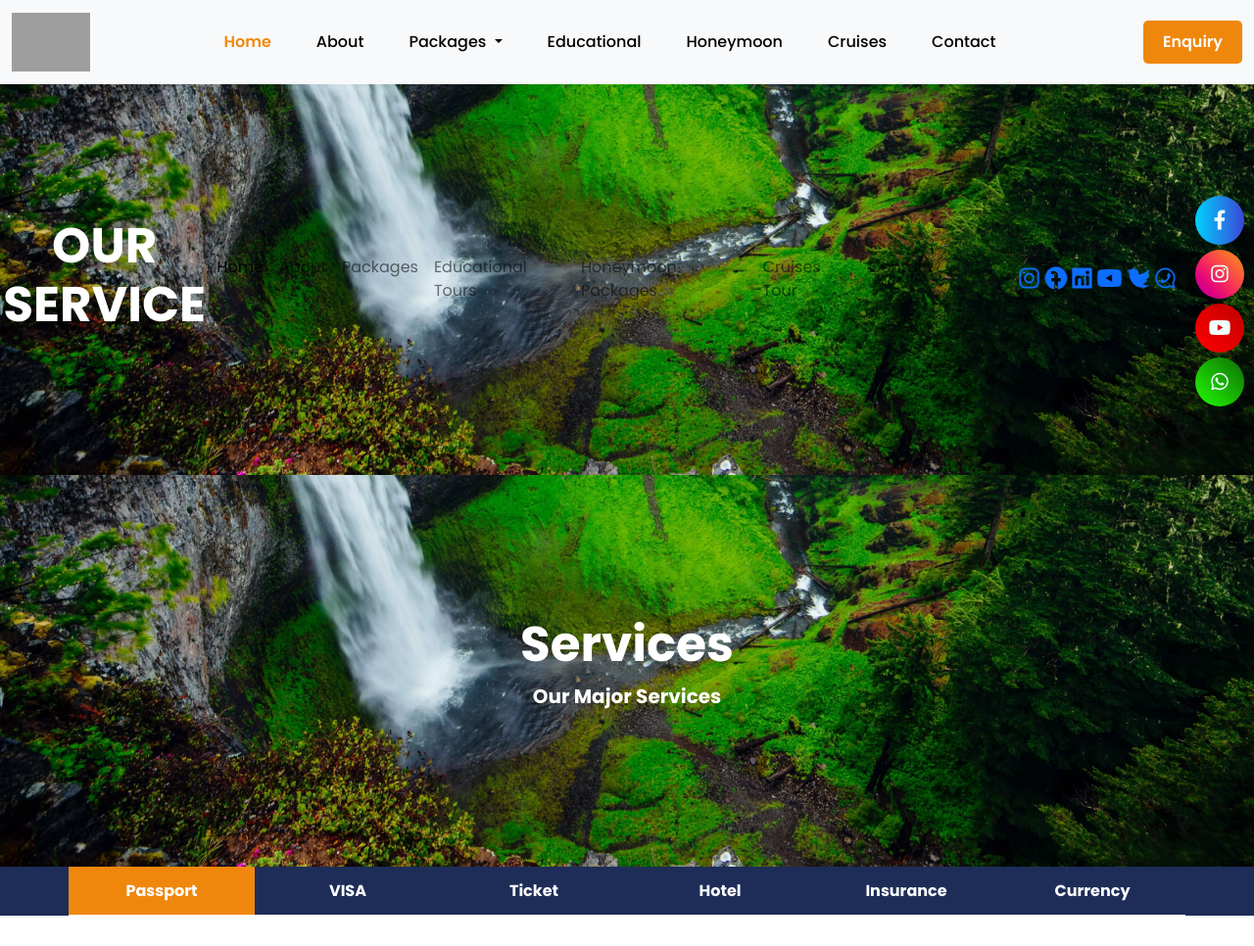
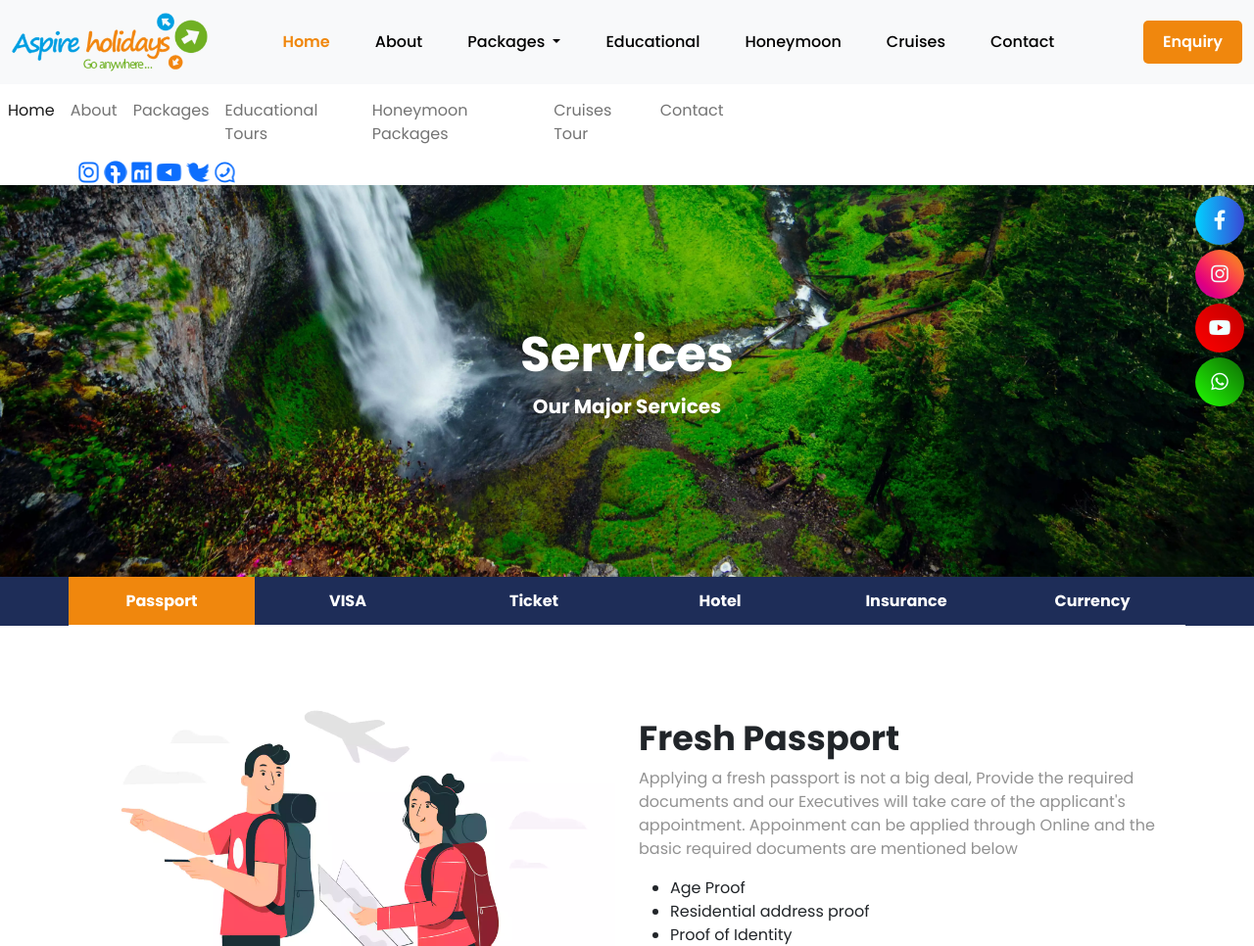
Before and after one commit to Ragandev/Aspire_Holidays, a PHP site: page /main-service.html in a window 1280 px wide. Shown: the top 966 px of the page at 98% size. Run offline with PHP 8.4, Linux system fonts and the light colour scheme; grey boxes are pictures that could not be loaded.

Commit message:
image
webp images updated

```diff
--- a/contact.html
+++ b/contact.html
@@ -26,7 +26,7 @@
       <nav class="navbar navbar-expand-lg bg-light">
         <div class="container-fluid">
           <a class="navbar-brand" href="#">
-            <img src="asset/images/logo.png" alt="aspire_logo" srcset="" />
+            <img src="asset/images/others/logo.webp" alt="aspire_logo" srcset="" />
           </a>
           <button
             class="navbar-toggler"
--- a/css/common.css
+++ b/css/common.css
@@ -145,7 +145,7 @@ a {
 
 .cont-banner {
   height: 400px;
-  background-image: url(../asset/images/others/banner1\ .webp);
+  background-image: url(../asset/images/others/banner1.webp);
   background-size: cover;
   background-position: bottom;
   display: flex;
--- a/css/contact.css
+++ b/css/contact.css
@@ -1,19 +1,7 @@
-.cont-banner{
-   height: 400px;
-   background-image: url(../asset/images/banner1.jpg);
-   background-size: cover;
-   background-position: bottom;
-   display: flex;
-   justify-content: center;
-   align-items: center;
-}
-.cont-banner .banner-box{
-    color: #fff;
-    text-align: center;
-}
+
 .cont-sec{
     padding: 100px 0;
-    background-image: url(../asset/images/world-full-map.jpg);
+    background-image: url(../asset/images/bg/world-full-map.webp);
     background-size: cover;
 }
 .cont-head{
--- a/main-service.html
+++ b/main-service.html
@@ -24,7 +24,7 @@
       <nav class="navbar navbar-expand-lg bg-light">
         <div class="container-fluid">
           <a class="navbar-brand" href="#">
-            <img src="asset/images/logo.png" alt="aspire_logo" srcset="" />
+            <img src="asset/images/others/logo.webp" alt="aspire_logo" srcset="" />
           </a>
           <button
             class="navbar-toggler"
@@ -91,10 +91,7 @@
     <!--  section 1 end -->
 
     <!-- Banner Section  -->
-    <section class="cont-banner">
-      <div class="banner-box">
-        <h2 class="main-heading">OUR SERVICE</h2>
-      </div>
+
       <div class="col-md-7 list-box">
         <nav class="navbar navbar-expand-lg">
           <div class="collapse navbar-collapse" id="navbarText">
@@ -195,7 +192,7 @@
             <div class="img-box">
               <img
                 class="img-fluid"
-                src="asset/images/cuple-vector.jpg"
+                src="asset/images/others/service-couple.webp"
                 alt=""
               />
             </div>
--- a/package.html
+++ b/package.html
@@ -26,7 +26,7 @@
       <nav class="navbar navbar-expand-lg bg-light">
         <div class="container-fluid">
           <a class="navbar-brand" href="#">
-            <img src="asset/images/logo.png" alt="aspire_logo" srcset="" />
+            <img src="asset/images/others/logo.webp" alt="aspire_logo" srcset="" />
           </a>
           <button
             class="navbar-toggler"
@@ -237,7 +237,7 @@
                     <div class="item-img">
                       <img
                         class="img-fluid"
-                        src="asset/images/girl3.jpg"
+                        src="asset/images/others/girl3.webp"
                         alt=""
                         srcset=""
                       />
@@ -287,7 +287,7 @@
                     <div class="item-img">
                       <img
                         class="img-fluid"
-                        src="asset/images/girl3.jpg"
+                        src="asset/images/others/girl3.webp"
                         alt=""
                         srcset=""
                       />
```
Also changed, not shown: package-details.html (+5 -5 lines), service.html (+20 -20 lines), asset/images/others/banner1.webp (renamed from asset/images/others/banner1 .webp).
